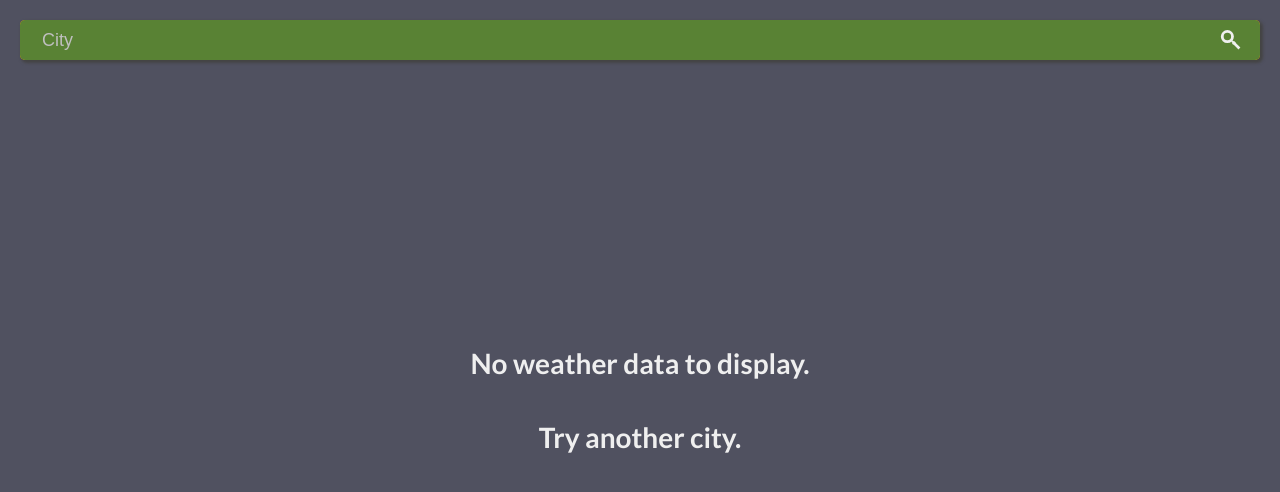
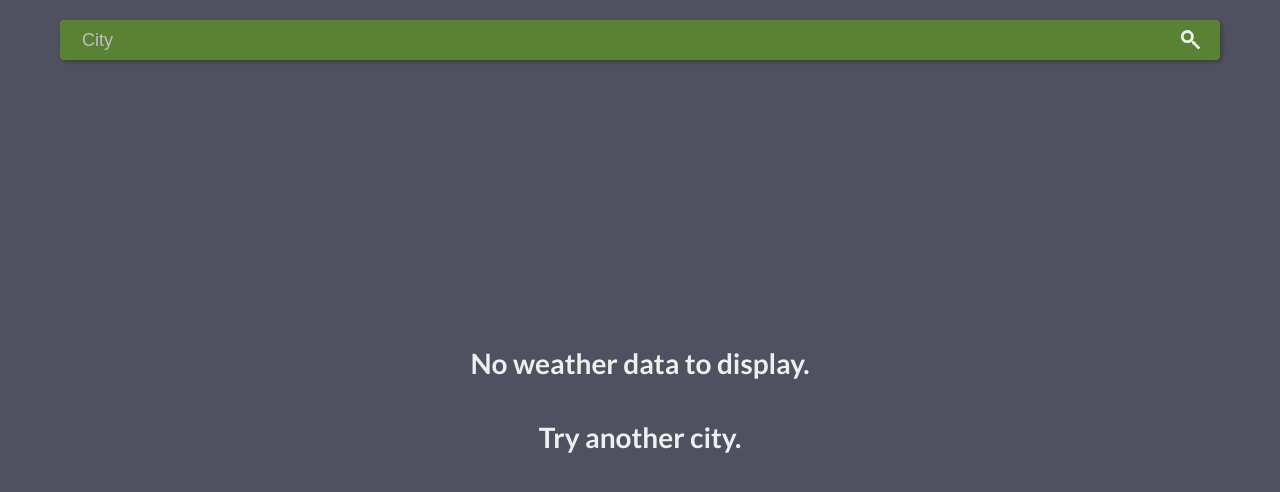
Before and after one commit to Razlaw/weather_website, a React (Create React App) app: page / in a window 1280 px wide. Shown: the top 492 px of the page. Built offline with nearby package versions, Linux system fonts and the light colour scheme.

Commit message:
Encapsulate website content in a div to apply a max width filling the remaining with background color

```diff
--- a/src/App.jsx
+++ b/src/App.jsx
@@ -53,6 +53,7 @@ function App() {
 
     return (
         <div className="App">
+            <div className="websiteContent">
                 <CitySearchBar cityName={cityName} updateCityName={updateCityName} reloadWeather={reloadWeather}/>
                 {weatherData === undefined ? (
                     <div className="noData">
@@ -67,6 +68,7 @@ function App() {
                     </div>
                 )}
             </div>
+        </div>
     );
 }
 
--- a/src/app.scss
+++ b/src/app.scss
@@ -2,6 +2,18 @@
 
 .App {
   width: 100%;
+  height: 100%;
+  position: absolute;
+  top: 0;
+  overflow: hidden;
+  text-align: center;
+  display: flex;
+  justify-content: center;
+  background-color: $backgroundColor;
+
+  .websiteContent {
+    width: 100%;
+    max-width: 1200px;
     height: 100%;
     position: absolute;
     top: 0;
@@ -23,7 +35,6 @@
         color: $textColor;
       }
     }
-
 
     .sections {
       position: absolute;
@@ -51,3 +62,4 @@
       }
     }
   }
+}
--- a/src/components/citySearchBar/citySearchBar.scss
+++ b/src/components/citySearchBar/citySearchBar.scss
@@ -6,6 +6,7 @@
   margin-left: 20px;
   width: calc(100% - 40px);
   min-width: 200px;
+  max-width: 1200px - 40px;
   height: $searchBarHeight;
   background-color: orange;
   border-radius: 5px;
```
Lines whose indentation alone changed are shown as unchanged.
